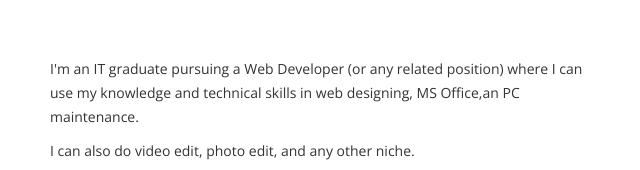
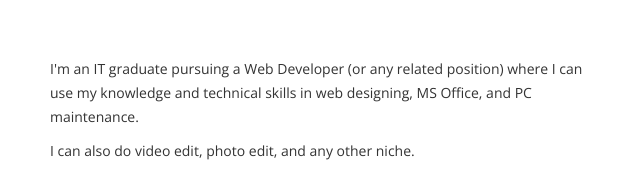
Before and after one commit to Cryt12/Al-Franz, a plain HTML site: page index.html in a window 1280 px wide. Shown: the part 1053-1223 px from the top of the page, 35-675 px from the left. Drawn offline with nearby package versions, Linux system fonts and the light colour scheme; files whose address does not match are found by name; a web font is replaced by a local one.

Commit message:
Update index.html

```diff
--- a/index.html
+++ b/index.html
@@ -65,7 +65,7 @@
                 <h4>01</h4>
                 <h1 class="size-50">Know <br /> About me</h1>
                 <div class="h-50"></div>
-                <p>I'm an IT graduate pursuing a Web Developer (or any related position) where I can use my knowledge and technical skills in web designing, MS Office,an PC maintenance. </p>
+                <p>I'm an IT graduate pursuing a Web Developer (or any related position) where I can use my knowledge and technical skills in web designing, MS Office, and PC maintenance. </p>
                 <p>I can also do video edit, photo edit, and any other niche.</p>
                 <div class="h-50"></div> <img src="img/signature (1).png" width="230" alt="" />
                 <div class="h-50"></div>
```
